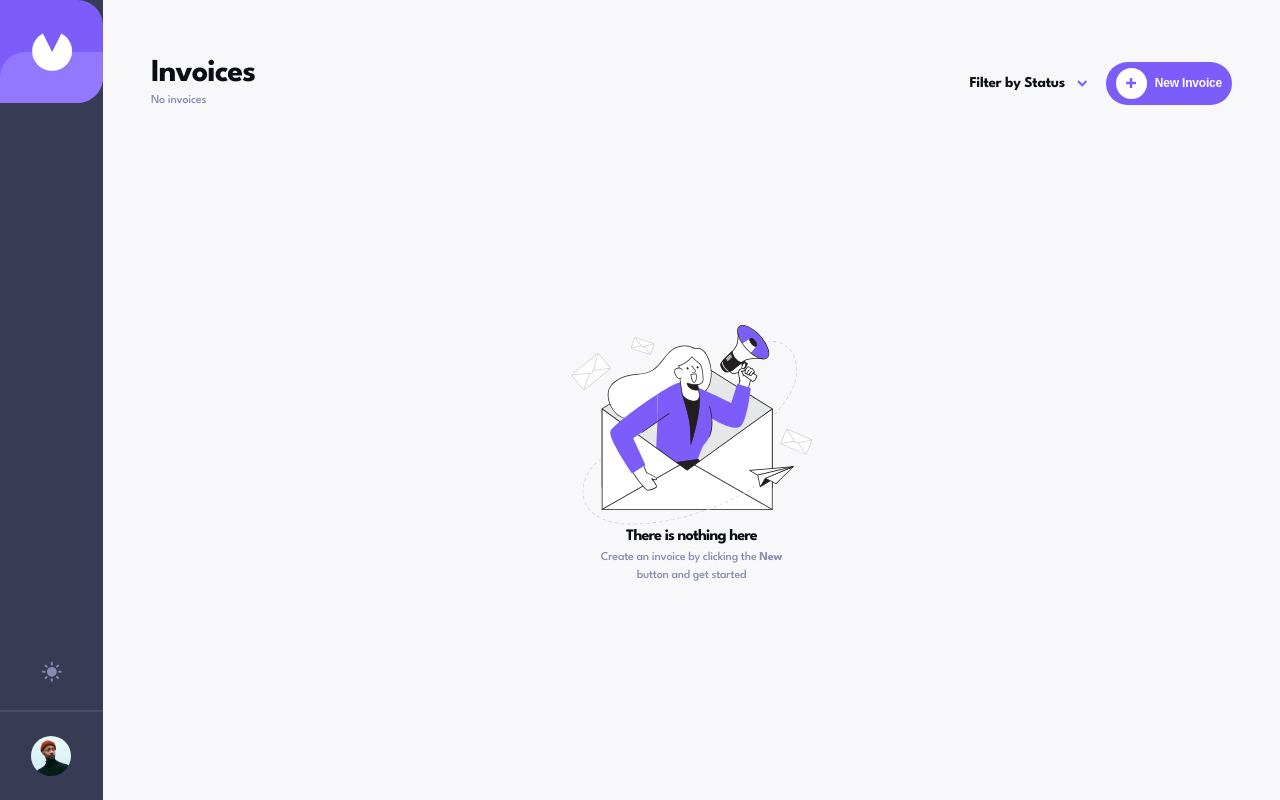
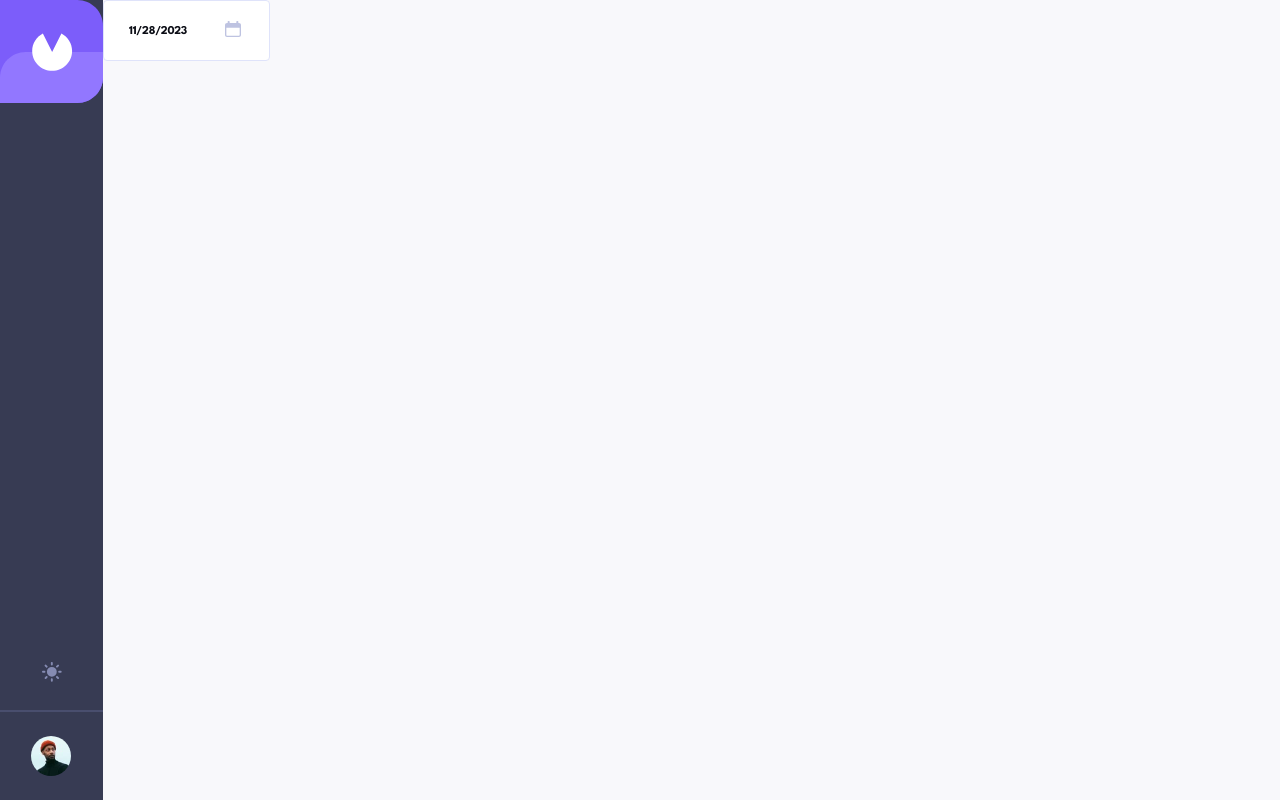
Before and after one commit to mbensa/invoice-app, a React (Create React App) app: page / in a window 1280 px wide. Built offline with nearby package versions, Linux system fonts and the light colour scheme.

Commit message:
added date picker and input component

```diff
--- a/package.json
+++ b/package.json
@@ -7,6 +7,7 @@
     "@testing-library/react": "^13.4.0",
     "@testing-library/user-event": "^13.5.0",
     "react": "^18.2.0",
+    "react-datepicker": "^4.24.0",
     "react-dom": "^18.2.0",
     "react-scripts": "5.0.1",
     "web-vitals": "^2.1.4"
--- a/src/App.js
+++ b/src/App.js
@@ -1,13 +1,14 @@
 import "./App.css";
 import Header from "./components/Header";
 import Main from "./components/Main";
+import DatePicker from "./components/DatePicker";
 
 export default function App() {
   return (
     <div className="app">
       <Header />
       <main className="main">
-        <Main />
+        <DatePicker />
       </main>
     </div>
   );
--- /dev/null
+++ b/src/components/DatePicker.js
@@ -0,0 +1,20 @@
+import React, { useState } from "react";
+import DatePicker from "react-datepicker";
+import "react-datepicker/dist/react-datepicker.css";
+import { ReactComponent as CalendarIcon } from "../assets/icon-calendar.svg";
+import "./datePicker.css";
+
+export default function CalendarInput() {
+  const [startDate, setStartDate] = useState(new Date());
+
+  return (
+    <DatePicker
+      showIcon
+      selected={startDate}
+      onChange={(date) => setStartDate(date)}
+      icon={<CalendarIcon className="calendarIcon" />}
+      className="customInput"
+      showPopperArrow={false}
+    />
+  );
+}
--- /dev/null
+++ b/src/components/datePicker.css
@@ -0,0 +1,78 @@
+/**************************
+********Date Picker********
+**************************/
+
+.customInput {
+  cursor: pointer;
+  border-radius: 4px;
+  border: 1px solid var(--inputBorderColor);
+  background: var(--inputBackground);
+  color: var(--textPrimary);
+  font-family: 'League Spartan', sans-serif;
+  font-size: 0.75rem;
+  font-style: normal;
+  font-weight: 700;
+  line-height: 15px;
+  letter-spacing: -0.25px;
+  height: 48px;
+}
+
+.calendarIcon {
+  top: 13px;
+  left: 114px;
+}
+
+.react-datepicker__day-name {
+  display: none;
+}
+
+.react-datepicker__header {
+  background-color: var(--datePickerBackground);
+  border-bottom: none;
+  padding-bottom: 32px;
+  padding-top: 10px;
+}
+
+.react-datepicker {
+  border: none;
+  border-radius: 8px;
+  background: var(--datePickerBackground);
+  font-family: 'League Spartan', sans-serif;
+  font-size: 0.75rem;
+  font-style: normal;
+  font-weight: 700;
+  line-height: 15px;
+  letter-spacing: -0.25px;
+}
+
+.react-datepicker__year-read-view--down-arrow, .react-datepicker__month-read-view--down-arrow, .react-datepicker__month-year-read-view--down-arrow, .react-datepicker__navigation-icon::before {
+  border-color: #7C5DFA;
+  height: 6px;
+  width: 6px;
+}
+.react-datepicker__current-month, .react-datepicker-time__header, .react-datepicker-year-header {
+  color: var(--textPrimary);
+}
+
+.react-datepicker__day-name, .react-datepicker__day, .react-datepicker__time-name {
+  color: var(--textPrimary);
+}
+
+.react-datepicker__day--selected, .react-datepicker__day--in-selecting-range, .react-datepicker__day--in-range, .react-datepicker__month-text--selected, .react-datepicker__month-text--in-selecting-range, .react-datepicker__month-text--in-range, .react-datepicker__quarter-text--selected, .react-datepicker__quarter-text--in-selecting-range, .react-datepicker__quarter-text--in-range, .react-datepicker__year-text--selected, .react-datepicker__year-text--in-selecting-range, .react-datepicker__year-text--in-range {
+  background-color: transparent;
+  color:#7C5DFA
+}
+
+..react-datepicker__day--selected:hover, .react-datepicker__day--in-selecting-range:hover, .react-datepicker__day--in-range:hover, .react-datepicker__month-text--selected:hover, .react-datepicker__month-text--in-selecting-range:hover, .react-datepicker__month-text--in-range:hover, .react-datepicker__quarter-text--selected:hover, .react-datepicker__quarter-text--in-selecting-range:hover, .react-datepicker__quarter-text--in-range:hover, .react-datepicker__year-text--selected:hover, .react-datepicker__year-text--in-selecting-range:hover, .react-datepicker__year-text--in-range:hover {
+  background-color: transparent;
+  color:#7C5DFA
+}
+
+.react-datepicker__day--selected:hover, .react-datepicker__day--in-selecting-range:hover, .react-datepicker__day--in-range:hover, .react-datepicker__month-text--selected:hover, .react-datepicker__month-text--in-selecting-range:hover, .react-datepicker__month-text--in-range:hover, .react-datepicker__quarter-text--selected:hover, .react-datepicker__quarter-text--in-selecting-range:hover, .react-datepicker__quarter-text--in-range:hover, .react-datepicker__year-text--selected:hover, .react-datepicker__year-text--in-selecting-range:hover, .react-datepicker__year-text--in-range:hover {
+  background-color: transparent;
+}
+
+.react-datepicker__day:hover, .react-datepicker__month-text:hover, .react-datepicker__quarter-text:hover, .react-datepicker__year-text:hover {
+  color: #7C5DFA;
+  background-color: transparent;
+}
--- a/src/index.css
+++ b/src/index.css
@@ -53,6 +53,9 @@ a {
   --buttonChangeText: var(--blue);
   --buttonChangeHover: var(--lightBlue);
   --buttonSaveDraftHover: var(--black);
+  --inputBackground: var(--white);
+  --inputBorderColor: var(--lightBlue);
+  --datePickerBackground: var(--white);
 }
 
 [data-theme="dark"] {
@@ -63,4 +66,7 @@ a {
   --buttonChangeText: var(--lightBlue);
   --buttonChangeHover: var(--white);
   --buttonSaveDraftHover: var(--darkBlue);
+  --inputBackground: var(--darkBlue);
+  --inputBorderColor: var(--clay);
+  --datePickerBackground: var(--clay);
 }
```
Also changed, not shown: src/components/InputBox.js (added, +12 -0 lines), src/components/inputBox.css (added, +18 -0 lines), 2 other files (tests, documents, lock files or other folders).
